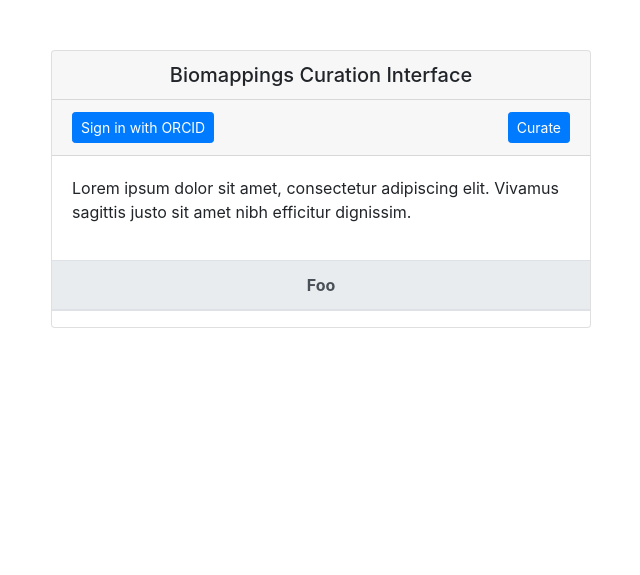
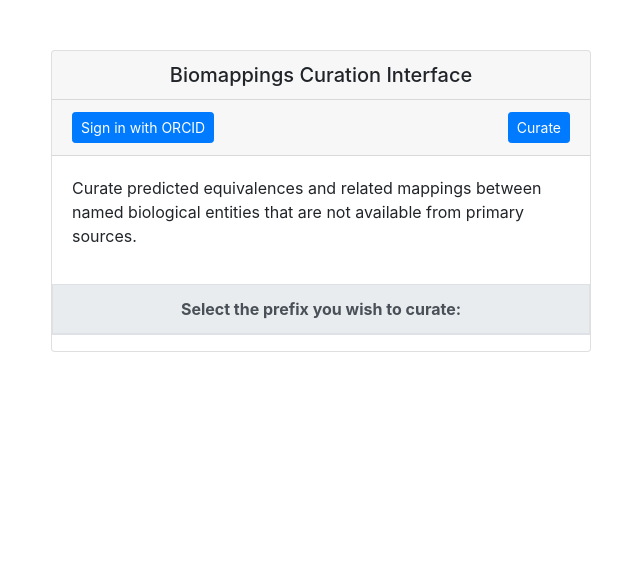
Before and after one commit to gyorilab/biomappings-curation-app, a Flask app: page / in a window 1280 px wide. Shown: the top 575 px of the page, without its empty margins (319-959 px from the left). Run offline with Flask 3, Linux system fonts and the light colour scheme; lists and menus that the app fills with data are empty; parts of the project's set-up code (start-up, migrations or seed data) failed here and were passed over; some libraries are stand-ins or nearby versions.

Commit message:
Replace some placeholder text

```diff
--- a/resources/app/templates/summary.html
+++ b/resources/app/templates/summary.html
@@ -26,16 +26,16 @@
                     </h5>
                     <div class="card-body">
                         <p>
-                            Lorem ipsum dolor sit amet, consectetur adipiscing elit. Vivamus
-                            sagittis justo sit amet nibh efficitur dignissim.
+                            Curate predicted equivalences and related mappings between named
+                            biological entities that are not available from primary sources.
                         </p>
                     </div>
                     <div>
                         {% set table_width = 4 %}
-                        <table class="table table-hover">
+                        <table class="table table-hover table-bordered">
                             <thead class="thead-light">
                             <tr>
-                                <th class="text-center" colspan="{{ table_width }}" scope="colgroup">Foo</th>
+                                <th class="text-center" colspan="{{ table_width }}" scope="colgroup">Select the prefix you wish to curate:</th>
                             </tr>
                             </thead>
                             <tbody>
```
